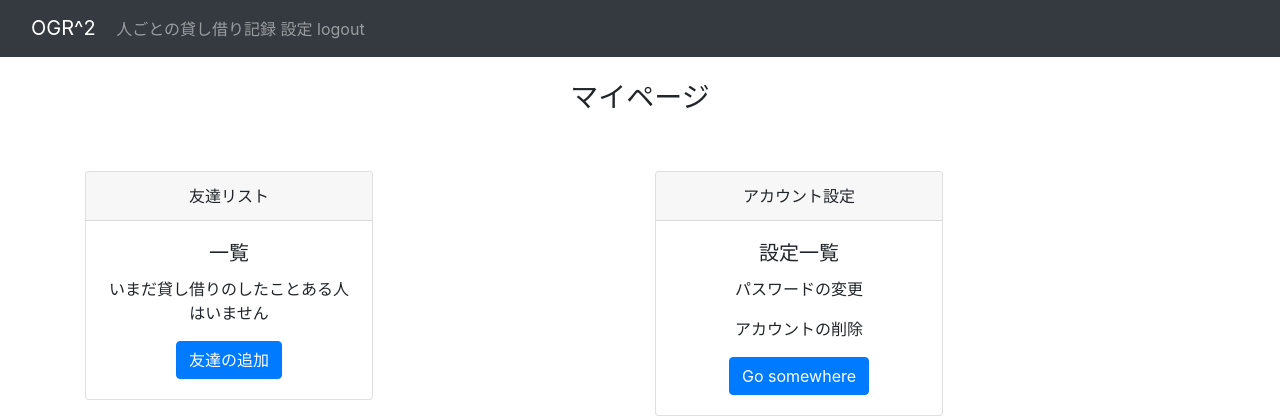
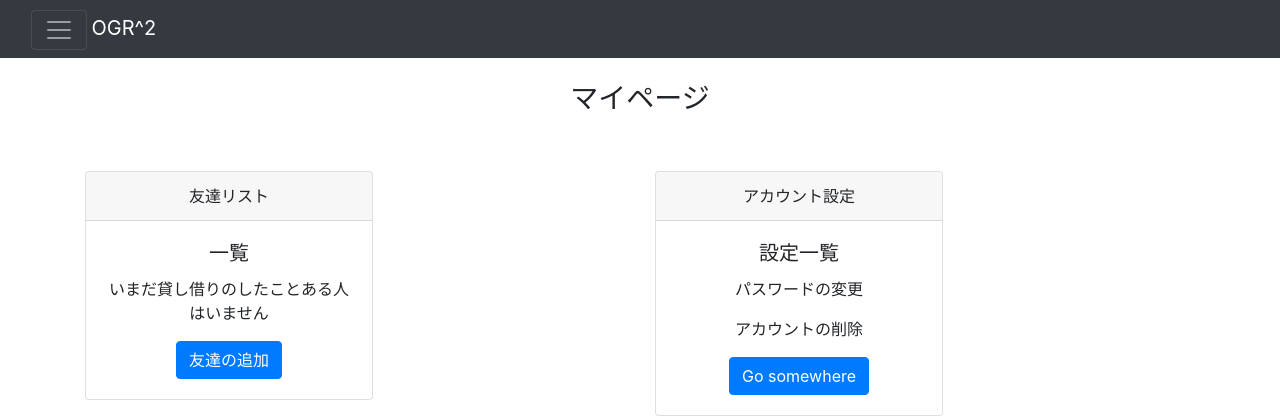
Before and after one commit to tarayama/ogr-ogr, a Django app: a page that uses ogr/templates/ogr/my_page.html in a window 1280 px wide. Shown: the top 420 px of the page. Run offline with Django 3.2, Linux system fonts and the light colour scheme; the visitor is signed in with stand-in values (Sample User, id 1); data that the repository does not hold is empty; some libraries are stand-ins or nearby versions.

Commit message:
nav bar　の修正

```diff
--- a/ogr/templates/ogr/base.html
+++ b/ogr/templates/ogr/base.html
@@ -26,7 +26,7 @@
                         <div class="collapse navbar-collapse" id="navbarNav">
                             <ul class="navbar-nav">
                                 <li class="nav-item">
-                                    <a class="nav-link" href="{% url 'top' %}">Home<span
+                                    <a class="nav-link" href="{% url 'top' user %}">Home<span
                                             class="sr-only">(current)</span></a>
                                 </li>
                                 <li class="nav-item">
@@ -39,7 +39,7 @@
                         </div>
                     </button>
                 </span>
-                <a class="navbar-brand" href="{% url 'top' %}">OGR^2</a>
+                <a class="navbar-brand" href="{% url 'top' user %}">OGR^2</a>
             </div>
         </div>
     </nav>
--- a/ogr/templates/ogr/my_page.html
+++ b/ogr/templates/ogr/my_page.html
@@ -16,15 +16,28 @@
             <div class="container-fluid">
                 <div class="navbar-header">
                     <div class="navbar-toggle collapsed" data-toggle="collapse" data-target="#navigation">
-                        <span class="icon-bar"></span>
-                        <span class="icon-bar"></span>
-                        <span class="icon-bar"></span>
                     </div>
+                    <span style="margin:0 0 0 auto;">
+                        <button class="navbar-toggler" type="button" data-toggle="collapse" data-target="#navbarNav"
+                            aria-controls="navbarNav" aria-expanded="false" aria-label="Toggle navigation">
+                            <span class="navbar-toggler-icon"></span>
+                            <div class="collapse navbar-collapse" id="navbarNav">
+                                <ul class="navbar-nav">
+                                    <li class="nav-item">
+                                        <a class="nav-link" href="{% url 'top' user %}">Home<span
+                                                class="sr-only">(current)</span></a>
+                                    </li>
+                                    <li class="nav-item">
+                                        <a class="nav-link" href="{% url 'my_page' user %}">マイページ</a>
+                                    </li>
+                                    <li class="nav-item">
+                                        <a class="nav-link" href="{% url 'create_log' %}">記録の追加</a>
+                                    </li>
+                                </ul>
+                            </div>
+                        </button>
+                    </span>
                     <a class="navbar-brand" href="{% url 'top' user %}">OGR^2</a>
-                    <a class="navbar-text" href="#">人ごとの貸し借り記録</a>
-                    <a class="navbar-text" href="{% url 'my_page' user %}">設定</a>
-                    <a class="navbar-text" href="{% url 'logout' %}">logout</a>
-
                 </div>
             </div>
         </nav>
```
Also changed, not shown: ogr/templates/ogr/friend_log.html (line endings or trailing spaces).
